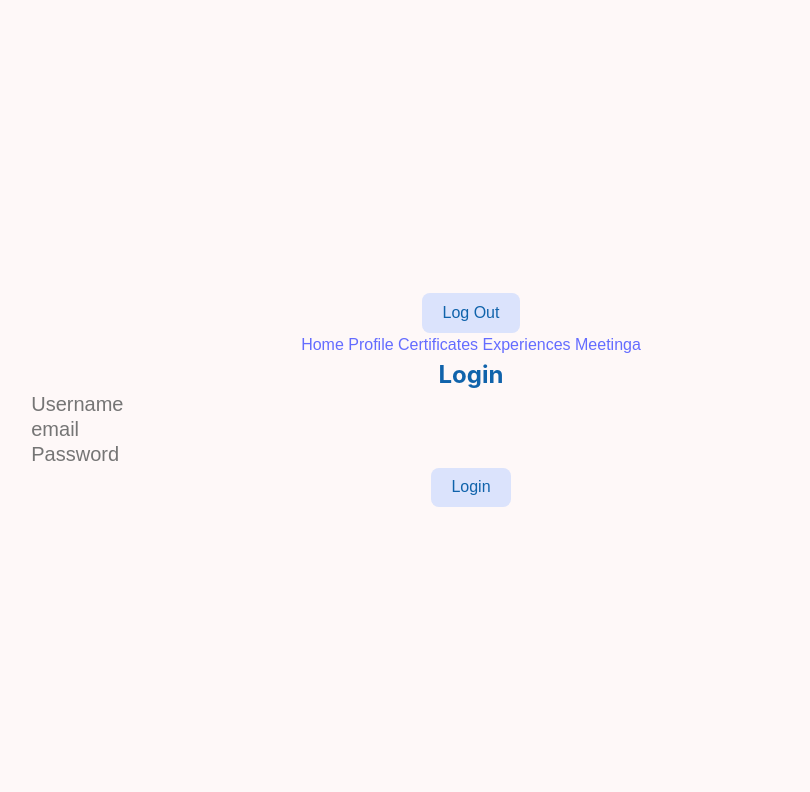
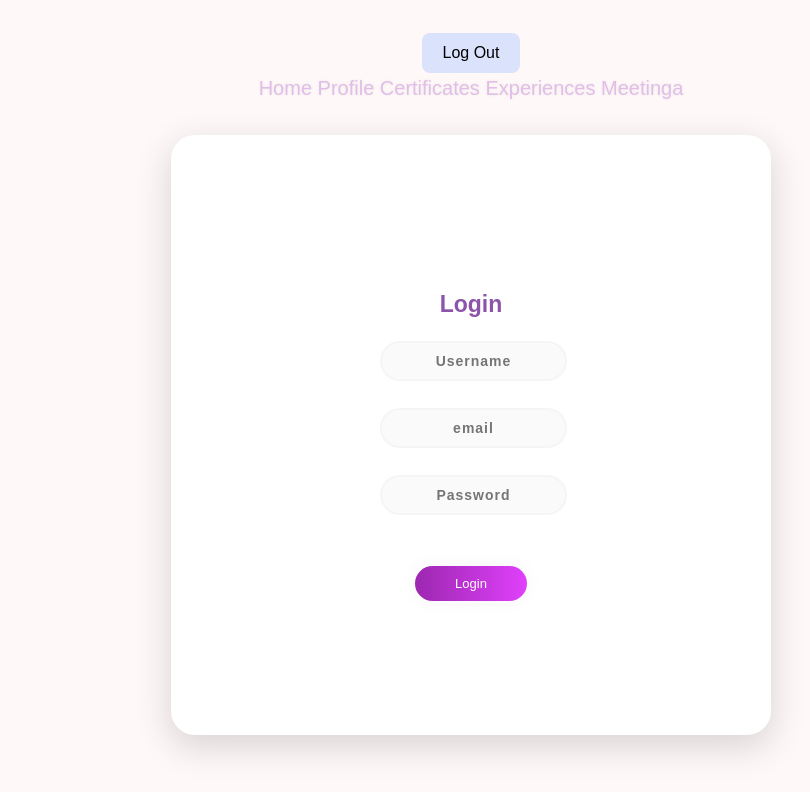
Before and after one commit to RamaKhalid/Share-Skill-Frontend, a React (Vite) app: page /login/ in a window 1280 px wide. Shown: the top 792 px of the page, without its empty margins (169-979 px from the left). Built offline with nearby package versions, Linux system fonts and the light colour scheme; sample sign-in values are in the browser's storage.

Commit message:
add styling to the login/singup

```diff
--- a/src/components/Auth/Login.jsx
+++ b/src/components/Auth/Login.jsx
@@ -5,6 +5,7 @@ import { saveTokens, getUserFromToken } from "../../lib/auth"
 import { useNavigate } from "react-router"
 import Alert from '@mui/material/Alert';
 import AlertMessage from "../Alert/AlertMessage";
+import "./LoginSingup.css"
 
 
 
@@ -30,14 +31,21 @@ export default function Login({user, setUser }) {
   }
 
   return (
-    <form onSubmit={handleSubmit}>
-      <h2>Login</h2>
+    <div className="login_main">
+      <div>
+        <form className="login_form1" onSubmit={handleSubmit}>
+      <h2 className="Login_sign">Login</h2>
           {error?< AlertMessage severity_name="error" message={error}/> : '' }
           {user?'':< AlertMessage severity_name="error" message="You Are Unauthorized, Please Log In First"/>  }
-      <input placeholder="Username" value={username} onChange={e => setUsername(e.target.value)} required/>
-      <input type="email" placeholder="email" value={email} onChange={e => setEmail(e.target.value)} required/>
-      <input type="password" placeholder="Password" value={password} onChange={e => setPassword(e.target.value)} required/>
-      <button type="submit">Login</button>
+      <input className="login_input " placeholder="Username" value={username} onChange={e => setUsername(e.target.value)} required/>
+      <input className="login_input " type="email" placeholder="email" value={email} onChange={e => setEmail(e.target.value)} required/>
+      <input className="login_pass" type="password" placeholder="Password" value={password} onChange={e => setPassword(e.target.value)} required/>
+      <br />
+      <button className="login_submit"  type="submit">Login</button>
     </form>
+      </div>
+
+    </div>
+
   )
 }
--- /dev/null
+++ b/src/components/Auth/LoginSingup.css
@@ -0,0 +1,113 @@
+.login_main {
+    background-color: #FFFFFF;
+    width: 600px;
+    height: 600px;
+    margin: 2em auto;
+    border-radius: 1.5em;
+    box-shadow: 0px 11px 35px 2px rgba(0, 0, 0, 0.14);
+    display: flex;
+    flex-direction: column;
+    justify-content: center;
+    justify-items: center;
+    /* flex-wrap: wrap; */
+    align-items:center;
+    align-content:center;
+}
+
+form.login_form1 {
+    display: flex;
+    flex-direction: column;
+    justify-content: center;
+    justify-items: center;
+    flex-wrap: wrap;
+    align-items:center;
+    align-content:center;
+}
+
+
+.Login_sign {
+    color: #8C55AA;
+    font-family: 'Ubuntu', sans-serif;
+    font-weight: bold;
+    font-size: 23px;
+}
+
+.login_input {
+    width: 76%;
+    color: rgb(38, 50, 56);
+    font-weight: 700;
+    font-size: 14px;
+    letter-spacing: 1px;
+    background: rgba(136, 126, 126, 0.04);
+    padding: 10px 20px;
+    border: none;
+    border-radius: 20px;
+    outline: none;
+    box-sizing: border-box;
+    border: 2px solid rgba(0, 0, 0, 0.02);
+    margin-bottom: 50px;
+    /* margin-left: 46px; */
+    text-align: center;
+    margin-bottom: 27px;
+    font-family: 'Ubuntu', sans-serif;
+}
+
+
+.login_pass {
+    width: 76%;
+    color: rgb(38, 50, 56);
+    font-weight: 700;
+    font-size: 14px;
+    letter-spacing: 1px;
+    background: rgba(136, 126, 126, 0.04);
+    padding: 10px 20px;
+    border: none;
+    border-radius: 20px;
+    outline: none;
+    box-sizing: border-box;
+    border: 2px solid rgba(0, 0, 0, 0.02);
+    margin-bottom: 50px;
+    /* margin-left: 46px; */
+    margin-bottom: 27px;
+    text-align: center;
+    font-family: 'Ubuntu', sans-serif;
+}
+
+
+.login_input:focus,
+.login_pass:focus {
+    border: 2px solid rgba(158, 154, 154, 0.18) !important;
+
+}
+
+.login_submit {
+    cursor: pointer;
+    border-radius: 5em;
+    color: #fff;
+    background: linear-gradient(to right, #9C27B0, #E040FB);
+    border: 0;
+    padding-left: 40px;
+    padding-right: 40px;
+    padding-bottom: 10px;
+    padding-top: 10px;
+    font-family: 'Ubuntu', sans-serif;
+    /* margin-left: 35%; */
+    font-size: 13px;
+    box-shadow: 0 0 20px 1px rgba(0, 0, 0, 0.04);
+}
+
+a {
+    text-shadow: 0px 0px 3px rgba(117, 117, 117, 0.12);
+    color: #E1BEE7;
+    text-decoration: none;
+    font-size: 20px;
+
+}
+
+@media (max-width: 600px) {
+    .main {
+        border-radius: 0px;
+    }
+
+
+}
--- a/src/components/Auth/Signup.jsx
+++ b/src/components/Auth/Signup.jsx
@@ -20,7 +20,7 @@ export default function SignUp() {
     e.preventDefault()
     try {
       if (pass){
-        const response= await axios.post('http://127.0.0.1:8000/ss/signup/', { username, first_name, last_name, password, email, birth_date, level, phone })
+        const response= await axios.post('http://127.0.0.1:8000/ss/signup/', { username, first_name, last_name, password, email})
         navigate('/login/')
       }
 
@@ -43,27 +43,31 @@ export default function SignUp() {
          let reg = new RegExp("^(?=.*\d)(?=.*[a-z])(?=.*[A-Z]).{8,32}$");
          let test = reg.test(pass);
          if (test) {
-            alert('pass');
+            // alert('pass');
             setPass(true);
             setError('')
          }else{
-          setError('Password Must Be At Least 8 characters long at least one uppercase letter at least one lowercase letter at least one digit at least one special character')
+          setError('Password Must Be \n-At Least 8 characters long \n-at least one uppercase letter \n-at least one lowercase letter \n-at least one digit at least one special character')
          }
     }
 
   return (
-    <>
-    {error?<Alert severity="error">{error}</Alert> : '' }
+    <div className="login_main">
+      <div>
+        {error?<Alert severity="error">{error}</Alert> : '' }
     <form onSubmit={handleSubmit}>
 
-      <h2>Sign Up</h2>
-      <input placeholder='Username' value={username} onChange={e => setUsername(e.target.value)} required/>
-      <input placeholder='First Name' value={first_name} onChange={e => setFirstName(e.target.value)} required/>
-      <input placeholder='Last Name' value={last_name} onChange={e => setLastName(e.target.value)} required />
-      <input type='email' placeholder='Email' value={email} onChange={e => setEmail(e.target.value)} required />
-      <input type='password' placeholder='Password' value={password} onChange={(e)=>{handleChange(e)}}required />
-      <button type='submit'>Sign Up</button>
+      <h2 className="Login_sign">Sign Up</h2>
+      <input className="login_input "  placeholder='Username' value={username} onChange={e => setUsername(e.target.value)} required/>
+      <input className="login_input "  placeholder='First Name' value={first_name} onChange={e => setFirstName(e.target.value)} required/>
+      <input className="login_input "  placeholder='Last Name' value={last_name} onChange={e => setLastName(e.target.value)} required />
+      <input className="login_input "  type='email' placeholder='Email' value={email} onChange={e => setEmail(e.target.value)} required />
+      <input className="login_pass "  type='password' placeholder='Password' value={password} onChange={(e)=>{handleChange(e)}}required />
+      <br />
+      <button className="login_submit"  type='submit'>Sign Up</button>
     </form>
-    </>
+      </div>
+
+    </div>
   )
 }
--- a/src/components/HomePage/homeStyle.scss
+++ b/src/components/HomePage/homeStyle.scss
@@ -1,194 +1,194 @@
-// Source: https://codepen.io/luisoms/pen/PoGGRKp
+// // Source: https://codepen.io/luisoms/pen/PoGGRKp
 
-$colors: (
-  one:    #990033,
-  two:    #161623,
-  negro:  #020202,
-  blanco: #1063ab,
-  sombra: #000000
-);
+// $colors: (
+//   one:    #990033,
+//   two:    #161623,
+//   negro:  #020202,
+//   blanco: #1063ab,
+//   sombra: #000000
+// );
 
-@function color($color-name) {
-    @return map-get($colors, $color-name);
-}
+// @function color($color-name) {
+//     @return map-get($colors, $color-name);
+// }
 
-@mixin displayFlex($justify,$align,$direction) {
-    display: flex;
-    justify-content: $justify;
-    align-items: $align;
-    flex-direction: $direction;
-}
+// @mixin displayFlex($justify,$align,$direction) {
+//     display: flex;
+//     justify-content: $justify;
+//     align-items: $align;
+//     flex-direction: $direction;
+// }
 
-@keyframes colorful{
-  0% {
-    filter: hue-rotate(0deg);
-  }
-  100% {
-    filter: hue-rotate(360deg);
-  }
-}
-
-*,
-*::before,
-*::after {
-  margin: 0;
-  padding: 0;
-  box-sizing: border-box;
-  text-decoration: none;
-  list-style: none;
-  outline: none;
-  appearance: none;
-  border-style: none;
-  color: color(blanco);
-  -webkit-font-smoothing: antialiased;
-  -moz-osx-font-smoothing: grayscale;
-}
-
-h1,h2,h3,span,p {
-  font-family: "Montserrat", -apple-system, BlinkMacSystemFont, "Segoe UI",
-    "Roboto", "Oxygen", "Ubuntu", "Cantarell", "Fira Sans", "Droid Sans",
-    "Helvetica Neue", sans-serif;
-}
-
-// html,
-// body {
-//   width: 100%;
-//   height: 100%;
-//   background: color(two);
-
-//   scrollbar-width: none;
-//   overflow: hidden;
-
-//   &::-webkit-scrollbar {
-//     width: 0;
+// @keyframes colorful{
+//   0% {
+//     filter: hue-rotate(0deg);
+//   }
+//   100% {
+//     filter: hue-rotate(360deg);
 //   }
 // }
 
-// body {
-//   position: relative;
-//   overflow: hidden;
-//   @include displayFlex(center, center, column);
-//   padding: 2em;
+// *,
+// *::before,
+// *::after {
+//   margin: 0;
+//   padding: 0;
+//   box-sizing: border-box;
+//   text-decoration: none;
+//   list-style: none;
+//   outline: none;
+//   appearance: none;
+//   border-style: none;
+//   color: color(blanco);
+//   -webkit-font-smoothing: antialiased;
+//   -moz-osx-font-smoothing: grayscale;
+// }
 
-//   &::-webkit-scrollbar {
-//     background: color(negro);
-//     width: 10px;
+// h1,h2,h3,span,p {
+//   font-family: "Montserrat", -apple-system, BlinkMacSystemFont, "Segoe UI",
+//     "Roboto", "Oxygen", "Ubuntu", "Cantarell", "Fira Sans", "Droid Sans",
+//     "Helvetica Neue", sans-serif;
+// }
+
+// // html,
+// // body {
+// //   width: 100%;
+// //   height: 100%;
+// //   background: color(two);
+
+// //   scrollbar-width: none;
+// //   overflow: hidden;
+
+// //   &::-webkit-scrollbar {
+// //     width: 0;
+// //   }
+// // }
+
+// // body {
+// //   position: relative;
+// //   overflow: hidden;
+// //   @include displayFlex(center, center, column);
+// //   padding: 2em;
+
+// //   &::-webkit-scrollbar {
+// //     background: color(negro);
+// //     width: 10px;
+// //   }
+// //   &::-webkit-scrollbar-track {
+// //     background: color(negro);
+// //   }
+// //   &::-webkit-scrollbar-thumb {
+// //     background: color(blanco);
+// //     border-radius: 1px;
+// //   }
+
+// //   &::before {
+// //       content: '';
+// //       position: absolute;
+// //       top: 0; left: 0;
+// //       width: 100%; height: 100%;
+// //       background: linear-gradient(#f00, #f0f);
+// //       clip-path: circle(30% at right 70%);
+// //     }
+// //   &::after {
+// //       content: '';
+// //       position: absolute;
+// //       top: 0; left: 0;
+// //       width: 100%; height: 100%;
+// //       background: linear-gradient(#2196f3, #e91e63);
+// //       clip-path: circle(20% at 10% 10%);
+// //     }
+
+//   .container {
+//     position: relative;
+//     z-index: 1;
+//     @include displayFlex(center, center, row);
+//     flex-wrap: wrap;
+//     padding: 1em;
+
+//     .card {
+//       position: relative;
+//       width: 300px;
+//       height: 400px;
+//       margin: 1em;
+//       background: rgba(255,255,255,0.05);
+//       box-shadow: 0 15px 35px rgba(0,0,0,.2);
+//       border-radius: 15px;
+//       @include displayFlex(center, center, column);
+//       backdrop-filter: blur(40px);
+
+//       border: solid 2px transparent;
+//       background-clip: padding-box;
+//       box-shadow: 0px 10px 10px rgba(46, 54, 68, 0.03);
+
+//       .content {
+//         position: relative;
+//         @include displayFlex(center, center, column);
+//         opacity: 0.5;
+//         transition: 0.5s;
+
+//         .img {
+//           position: relative;
+//           width: 150px; height: 150px;
+//           border-radius: 50%;
+//           overflow: hidden;
+//           border: 10px solid rgba(0,0,0,.25);
+
+//           img {
+//             position: absolute;
+//             top: 0; left: 0;
+//             width: 100%; height: 100%;
+//             object-fit: cover;
+//           }
+//         }
+
+//         .cardContent {
+//           h3 {
+//             color: #5d5757;
+//             text-transform: uppercase;
+//             letter-spacing: 2px;
+//             font-weight: 500;
+//             font-size: 18px;
+//             text-align: center;
+//             margin: 20px 0 10px;
+//             line-height: 1.1em;
+
+//             span {
+//               font-size: 12px;
+//               font-weight: 300;
+//               text-transform: initial;
+//             }
+//           }
+//         }
+//       }
+
+//       .sci {
+//         position: absolute;
+//         bottom: 50px;
+//         @include displayFlex(center, center, row);
+
+//         li {
+//           margin: 0 10px;
+//           transform: translateY(40px);
+//           opacity: 0;
+//           transition: 0.5s;
+//           transition-delay: calc(0.1s * var(--i));
+
+//           a {
+//             font-size: 24px;
+//           }
+//         }
+//       }
+
+//       &:hover .content {
+//         opacity: 1;
+//         transform: translateY(-20px);
+//       }
+
+//       &:hover .sci li {
+//         transform: translateY(0px);
+//         opacity: 1;
+//       }
+//     }
 //   }
-//   &::-webkit-scrollbar-track {
-//     background: color(negro);
-//   }
-//   &::-webkit-scrollbar-thumb {
-//     background: color(blanco);
-//     border-radius: 1px;
-//   }
-
-//   &::before {
-//       content: '';
-//       position: absolute;
-//       top: 0; left: 0;
-//       width: 100%; height: 100%;
-//       background: linear-gradient(#f00, #f0f);
-//       clip-path: circle(30% at right 70%);
-//     }
-//   &::after {
-//       content: '';
-//       position: absolute;
-//       top: 0; left: 0;
-//       width: 100%; height: 100%;
-//       background: linear-gradient(#2196f3, #e91e63);
-//       clip-path: circle(20% at 10% 10%);
-//     }
-
-  .container {
-    position: relative;
-    z-index: 1;
-    @include displayFlex(center, center, row);
-    flex-wrap: wrap;
-    padding: 1em;
-
-    .card {
-      position: relative;
-      width: 300px;
-      height: 400px;
-      margin: 1em;
-      background: rgba(255,255,255,0.05);
-      box-shadow: 0 15px 35px rgba(0,0,0,.2);
-      border-radius: 15px;
-      @include displayFlex(center, center, column);
-      backdrop-filter: blur(40px);
-
-      border: solid 2px transparent;
-      background-clip: padding-box;
-      box-shadow: 0px 10px 10px rgba(46, 54, 68, 0.03);
-
-      .content {
-        position: relative;
-        @include displayFlex(center, center, column);
-        opacity: 0.5;
-        transition: 0.5s;
-
-        .img {
-          position: relative;
-          width: 150px; height: 150px;
-          border-radius: 50%;
-          overflow: hidden;
-          border: 10px solid rgba(0,0,0,.25);
-
-          img {
-            position: absolute;
-            top: 0; left: 0;
-            width: 100%; height: 100%;
-            object-fit: cover;
-          }
-        }
-
-        .cardContent {
-          h3 {
-            color: #5d5757;
-            text-transform: uppercase;
-            letter-spacing: 2px;
-            font-weight: 500;
-            font-size: 18px;
-            text-align: center;
-            margin: 20px 0 10px;
-            line-height: 1.1em;
-
-            span {
-              font-size: 12px;
-              font-weight: 300;
-              text-transform: initial;
-            }
-          }
-        }
-      }
-
-      .sci {
-        position: absolute;
-        bottom: 50px;
-        @include displayFlex(center, center, row);
-
-        li {
-          margin: 0 10px;
-          transform: translateY(40px);
-          opacity: 0;
-          transition: 0.5s;
-          transition-delay: calc(0.1s * var(--i));
-
-          a {
-            font-size: 24px;
-          }
-        }
-      }
-
-      &:hover .content {
-        opacity: 1;
-        transform: translateY(-20px);
-      }
-
-      &:hover .sci li {
-        transform: translateY(0px);
-        opacity: 1;
-      }
-    }
-  }
-// }
+// // }
--- a/src/components/Meetings/MeetingForm.jsx
+++ b/src/components/Meetings/MeetingForm.jsx
@@ -1,10 +1,11 @@
 import React from 'react'
 import { useRef, useState } from 'react'
 import { authRequest, getUserFromToken, clearTokens } from "../../lib/auth"
+import AlertMessage from '../Alert/AlertMessage'
 
 
 
-function MeetingForm({user,meetings, meetingId,meetingsList, setMeestingList, setSuccess ,onClose}) {
+function MeetingForm({user,meetings, meetingId, setMeestingList, setSuccess ,onClose}) {
      const modelRef = useRef()
      console.log(meetings)
 
@@ -18,8 +19,14 @@ function MeetingForm({user,meetings, meetingId,meetingsList, setMeestingList, se
         user:user.user_id,
 
     })
+    const [errors, setErrors] = useState(null)
     async function handleSubmit(e){
         e.preventDefault()
+        if (meeting.starting_time) {
+              if (meeting.end_time< meeting.starting_time) {
+                setErrors('Starting Time Must Be Befor The End Time')
+                return
+              }}
 
         let response= {}
         try {
@@ -56,6 +63,30 @@ function MeetingForm({user,meetings, meetingId,meetingsList, setMeestingList, se
         }
 
         function handleChange(e) {
+          let time1 = meeting.starting_time;
+          let time2 = meeting.end_time;
+
+          let start = time1.split(":");
+          let end = time2.split(":");
+
+          if (start[0] < end[0]) {
+                setErrors('Starting Time Must Be Befor The End Time')
+          } else {
+              // Hours are equal, compare minutes
+               if (start[1] < end[1]) {
+                setErrors('Starting Time Must Be Befor The End Time')
+          }}
+
+          console.log(e);
+          // if(e.target.name === 'end_time'){
+          //   console.log(typeof meeting.starting_time);
+          //   if (meeting.starting_time) {
+          //     if (meeting.end_time< meeting.starting_time) {
+          //       setErrors('Starting Time Must Be Befor The End Time')
+          //     }
+          //   }
+
+          // }
         setMeesting({...meeting, [e.target.name]: e.target.value})
     }
 
@@ -69,6 +100,7 @@ function MeetingForm({user,meetings, meetingId,meetingsList, setMeestingList, se
     <div>
         <div ref={modelRef} className='FormModelContener' onClick={closeModel}>
         <div className='innerFormModelContener'>
+            {errors ?< AlertMessage severity_name="error" message={errors}/>:'' }
             <h1>{meetings.length? 'Edit your meeting':'Add New Meeting'}</h1>
             <form onSubmit={handleSubmit}>
                 <label htmlFor="date"> Date: </label>
--- a/src/components/Meetings/Meetings.jsx
+++ b/src/components/Meetings/Meetings.jsx
@@ -61,7 +61,7 @@ const [showForm, setShowForm] =useState(false)
   return (
     <div>
         {showForm && <MeetingForm  user={user}  onClose= {()=>setShowForm(false)}/>}
-        <button onClick={handleClick} >Add meeting</button>
+        {/* <button onClick={handleClick} >Add meeting</button> */}
         <Schedule user= {user} setMeestingList={setMeestingList} meetingsList= {meetingsList}   onClose= {()=>setShowForm(false)}/>
     </div>
   )
```
Also changed, not shown: src/components/Meetings/Participant.jsx (deleted, +0 -33 lines).
